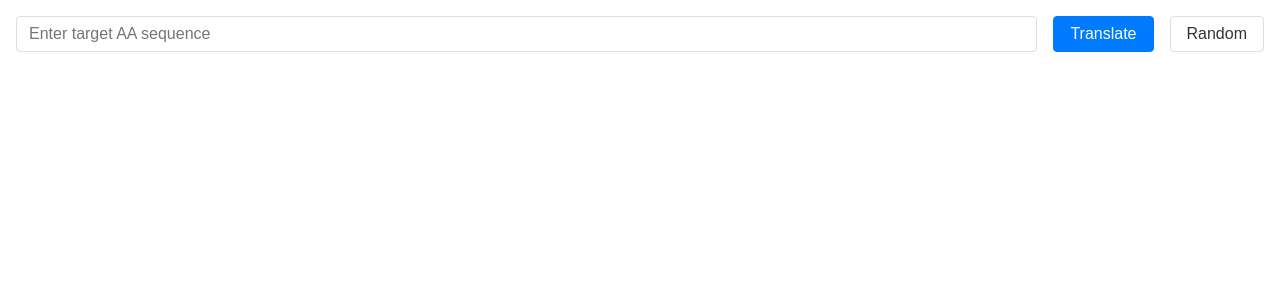
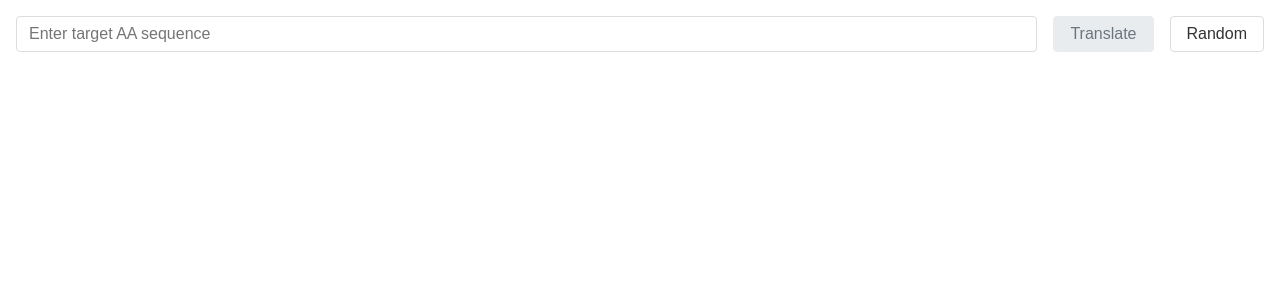
Before and after one commit to tigerasks/genetic-aa-to-dna, an Angular app: page / in a window 1280 px wide. Shown: the top 300 px of the page. Built offline with nearby package versions, Linux system fonts and the light colour scheme.

Commit message:
Disable translation button while there's no input

```diff
--- a/src/action-bar/action-bar.css
+++ b/src/action-bar/action-bar.css
@@ -3,7 +3,6 @@
   align-items: center;
   gap: 1rem;
   padding: 1rem;
-  margin-bottom: 2rem;
 }
 
 .target-aa {
@@ -37,7 +36,7 @@ button {
   border-color: #007bff;
 }
 
-.start:hover {
+.start:hover:not(:disabled) {
   background: #0056b3;
   border-color: #0056b3;
 }
@@ -65,7 +64,7 @@ button {
   background: #f8f9fa;
 }
 
-.random:disabled {
+button:disabled {
   background: #e9ecef;
   color: #6c757d;
   cursor: not-allowed;
--- a/src/action-bar/action-bar.html
+++ b/src/action-bar/action-bar.html
@@ -8,7 +8,13 @@
   @if (isComputationRunning()) {
     <button class="stop" (click)="stop()">Stop</button>
   } @else {
-    <button class="start" (click)="start()">Translate</button>
+    <button
+      class="start"
+      (click)="start()"
+      [disabled]="targetAaSequence() === ''"
+    >
+      Translate
+    </button>
   }
   <button
     class="random"
```
